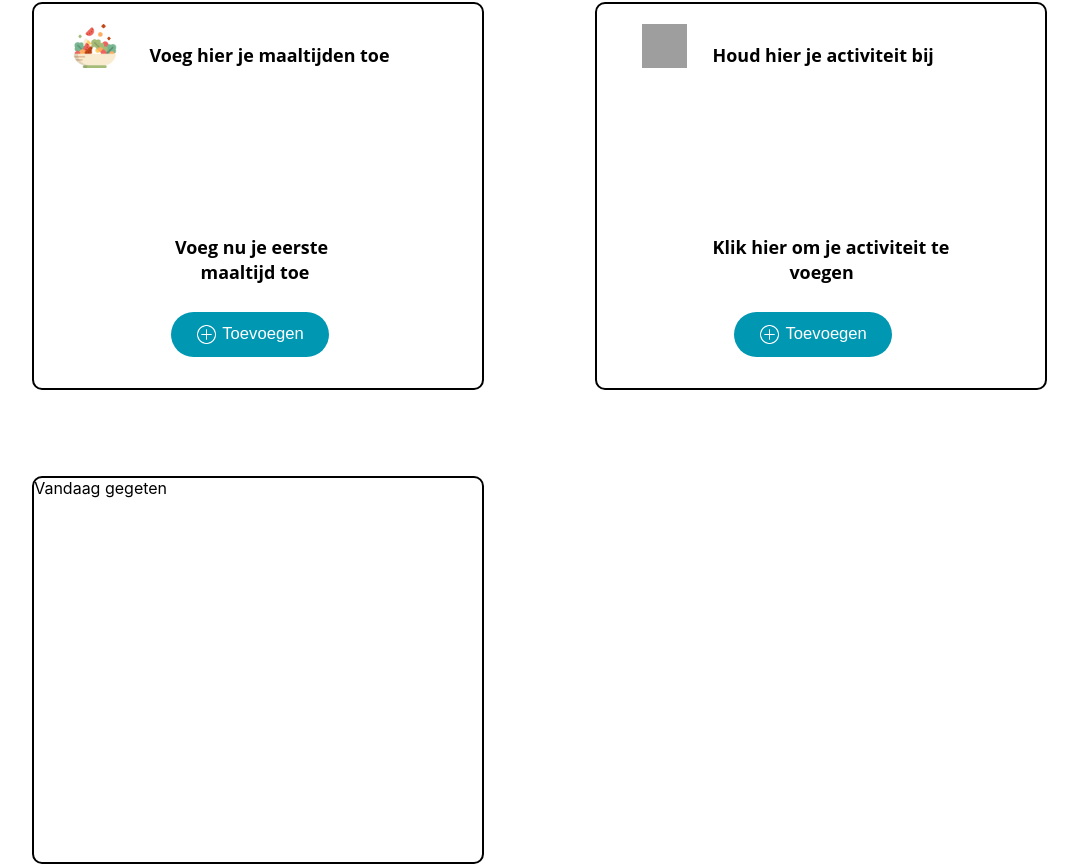
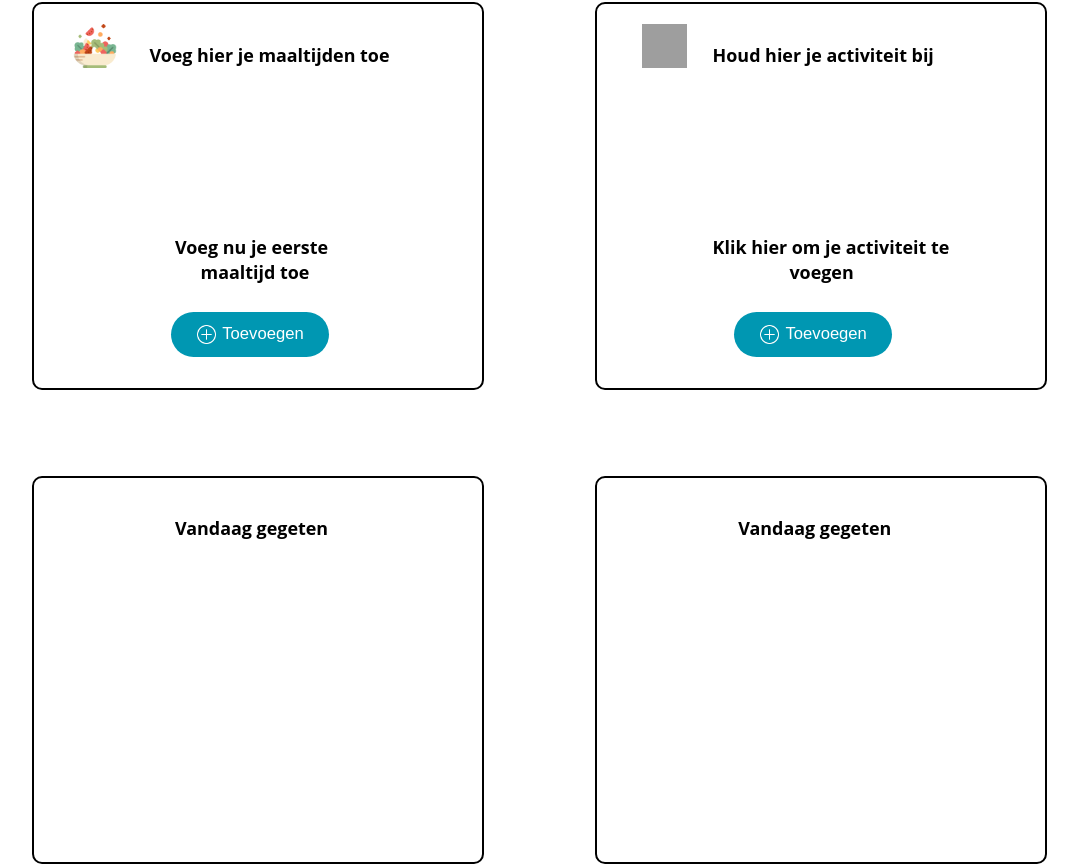
Before and after one commit to CalorieCommander/frontend, a React (Create React App) app in the folder app/: page /Dagoverzicht in a window 1280 px wide. Shown: the part 676-1540 px from the top of the page, without its empty margins (115-1193 px from the left). Built offline with nearby package versions, Linux system fonts and the light colour scheme; grey boxes are pictures that could not be loaded.

Commit message:
update
update border 3 en 4

```diff
--- a/app/src/pages/Dagoverzicht.css
+++ b/app/src/pages/Dagoverzicht.css
@@ -297,8 +297,8 @@ body{
 }
 
 .dag-activity-button {
-  display: flex; /* Maakt een flexbox-container */
-  align-items: center; /* Centreert items verticaal */
+  display: flex;
+  align-items: center;
   position: absolute;
   background-color: #0097B2;
   color: white;
@@ -323,3 +323,36 @@ body{
   left: 11.5vw;
   top: 90vw;
 }
+
+.dag-maaltijd2-toevoeg {
+  position: absolute;
+  font-family: 'Open Sans', sans-serif;
+  font-weight: bold;
+  color: black;
+  font-size: 1.4vw;
+  left: 11vw;
+  top: 3vw;
+}
+
+/* vierde border editen */
+
+.dag-middle4-border {
+  position: absolute;
+  width: 35vw;
+  height: 30vw;
+  background-color: white;
+  border: 0.2vw solid black;
+  border-radius: 10px;
+  left: 55.5vw;
+  top: 90vw;
+}
+
+.dag-activiteit2-toevoeg {
+  position: absolute;
+  font-family: 'Open Sans', sans-serif;
+  font-weight: bold;
+  color: black;
+  font-size: 1.4vw;
+  left: 11vw;
+  top: 3vw;
+}
--- a/app/src/pages/Dagoverzicht.js
+++ b/app/src/pages/Dagoverzicht.js
@@ -110,6 +110,10 @@ const Dagoverzicht = () => {
       <div className="dag-middle3-border">
         <div className="dag-maaltijd2-toevoeg">Vandaag gegeten</div>
       </div>
+
+      <div className="dag-middle4-border">
+        <div className="dag-activiteit2-toevoeg">Vandaag gegeten</div>
+      </div>
     </div>
   );
 };
```
